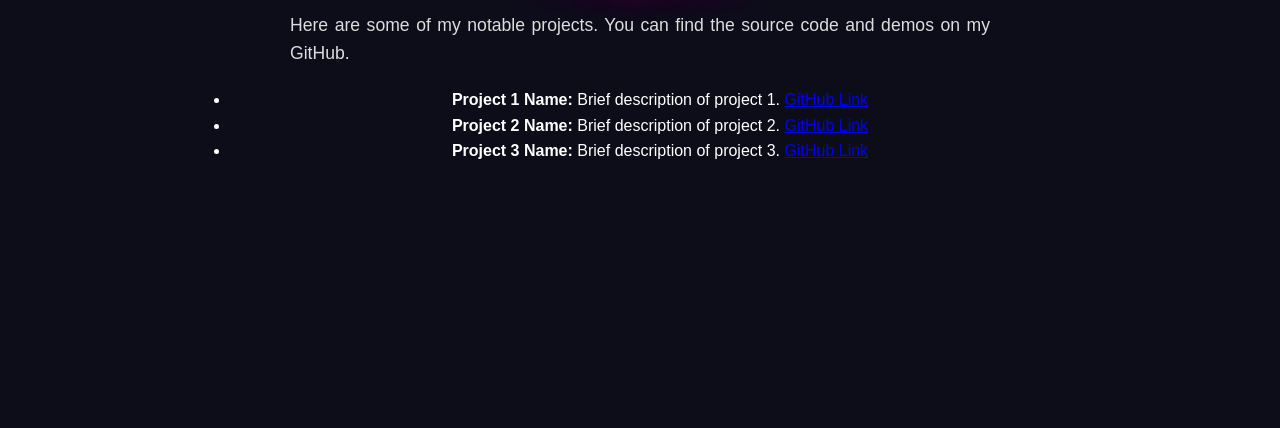
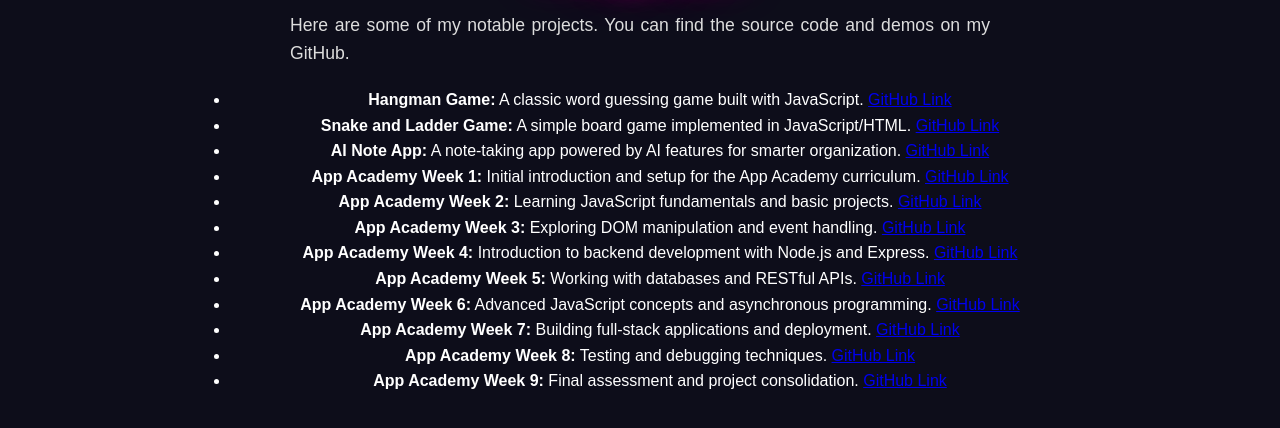
Before and after one commit to UyandaSibiya/Uyandas_Portfolio, a plain HTML site: page projects.html in a window 1280 px wide. Shown: the part 266-694 px from the top of the page. Drawn offline with Linux system fonts and the light colour scheme.

Commit message:
updated my readme

```diff
--- a/projects.html
+++ b/projects.html
@@ -16,25 +16,63 @@
   <a href="projects.html">Projects</a>
 </nav>
 
-
 <section class="projects">
   <h1>Projects</h1>
   <p>Here are some of my notable projects. You can find the source code and demos on my GitHub.</p>
 
   <ul>
     <li>
-        <strong>Project 1 Name:</strong> Brief description of project 1.
-        <a href="https://github.com/yourusername/project1" target="_blank" rel="noopener noreferrer">GitHub Link</a>
+      <strong>Hangman Game:</strong> A classic word guessing game built with JavaScript.
+      <a href="https://github.com/UyandaSibiya/hangman" target="_blank" rel="noopener noreferrer">GitHub Link</a>
     </li>
     <li>
-        <strong>Project 2 Name:</strong> Brief description of project 2.
-        <a href="https://github.com/yourusername/project2" target="_blank" rel="noopener noreferrer">GitHub Link</a>
+      <strong>Snake and Ladder Game:</strong> A simple board game implemented in JavaScript/HTML.
+      <a href="https://github.com/UyandaSibiya/snake-and-ladder" target="_blank" rel="noopener noreferrer">GitHub Link</a>
     </li>
     <li>
-        <strong>Project 3 Name:</strong> Brief description of project 3.
-        <a href="https://github.com/yourusername/project3" target="_blank" rel="noopener noreferrer">GitHub Link</a>
+      <strong>AI Note App:</strong> A note-taking app powered by AI features for smarter organization.
+      <a href="https://github.com/UyandaSibiya/ai-note-app" target="_blank" rel="noopener noreferrer">GitHub Link</a>
+    </li>
+
+    <li>
+      <strong>App Academy Week 1:</strong> Initial introduction and setup for the App Academy curriculum.
+      <a href="https://github.com/UyandaSibiya/AppAcademyweek1" target="_blank" rel="noopener noreferrer">GitHub Link</a>
+    </li>
+    <li>
+      <strong>App Academy Week 2:</strong> Learning JavaScript fundamentals and basic projects.
+      <a href="https://github.com/UyandaSibiya/AppAcademyweek2" target="_blank" rel="noopener noreferrer">GitHub Link</a>
+    </li>
+    <li>
+      <strong>App Academy Week 3:</strong> Exploring DOM manipulation and event handling.
+      <a href="https://github.com/UyandaSibiya/AppAcademyweek3" target="_blank" rel="noopener noreferrer">GitHub Link</a>
+    </li>
+    <li>
+      <strong>App Academy Week 4:</strong> Introduction to backend development with Node.js and Express.
+      <a href="https://github.com/UyandaSibiya/AppAcademyweek4" target="_blank" rel="noopener noreferrer">GitHub Link</a>
+    </li>
+    <li>
+      <strong>App Academy Week 5:</strong> Working with databases and RESTful APIs.
+      <a href="https://github.com/UyandaSibiya/AppAcademyweek5" target="_blank" rel="noopener noreferrer">GitHub Link</a>
+    </li>
+    <li>
+      <strong>App Academy Week 6:</strong> Advanced JavaScript concepts and asynchronous programming.
+      <a href="https://github.com/UyandaSibiya/AppAcademyweek6" target="_blank" rel="noopener noreferrer">GitHub Link</a>
+    </li>
+    <li>
+      <strong>App Academy Week 7:</strong> Building full-stack applications and deployment.
+      <a href="https://github.com/UyandaSibiya/AppAcademyweek7" target="_blank" rel="noopener noreferrer">GitHub Link</a>
+    </li>
+    <li>
+      <strong>App Academy Week 8:</strong> Testing and debugging techniques.
+      <a href="https://github.com/UyandaSibiya/AppAcademyweek8" target="_blank" rel="noopener noreferrer">GitHub Link</a>
+    </li>
+    <li>
+      <strong>App Academy Week 9:</strong> Final assessment and project consolidation.
+      <a href="https://github.com/UyandaSibiya/AppAcademyweek9" target="_blank" rel="noopener noreferrer">GitHub Link</a>
     </li>
   </ul>
 </section>
+
+
 </body>
 </html>
--- a/web.html
+++ b/web.html
@@ -1,4 +1,23 @@
 <!DOCTYPE html>
+<html lang="en">
+<head>
+  <meta charset="UTF-8" />
+  <meta name="viewport" content="width=device-width, initial-scale=1" />
+  <title>Web Development | Uyanda Sibiya</title>
+  <link rel="stylesheet" href="style.css" />
+  <link rel="icon" href="favicon.ico" type="image/x-icon" />
+</head>
+<body>
+<nav>
+  <a href="about.html">About Me</a>
+  <a href="contact.html">Contact</a>
+  <a href="fullstack.html">Full Stack</a>
+  <a href="index.html">Home</a>
+  <a href="mobile.html">Mobile Development</a>
+  <a href="projects.html">Projects</a>
+</nav>
+
+ <!DOCTYPE html>
 <html lang="en">
 <head>
   <meta charset="UTF-8" />
```
Also changed, not shown: about.html (+0 -6 lines), contact.html (+0 -2 lines), fullstack.html (+0 -1 lines), mobile.html (+0 -4 lines), 1 other file. Lines whose indentation alone changed are shown as unchanged.
